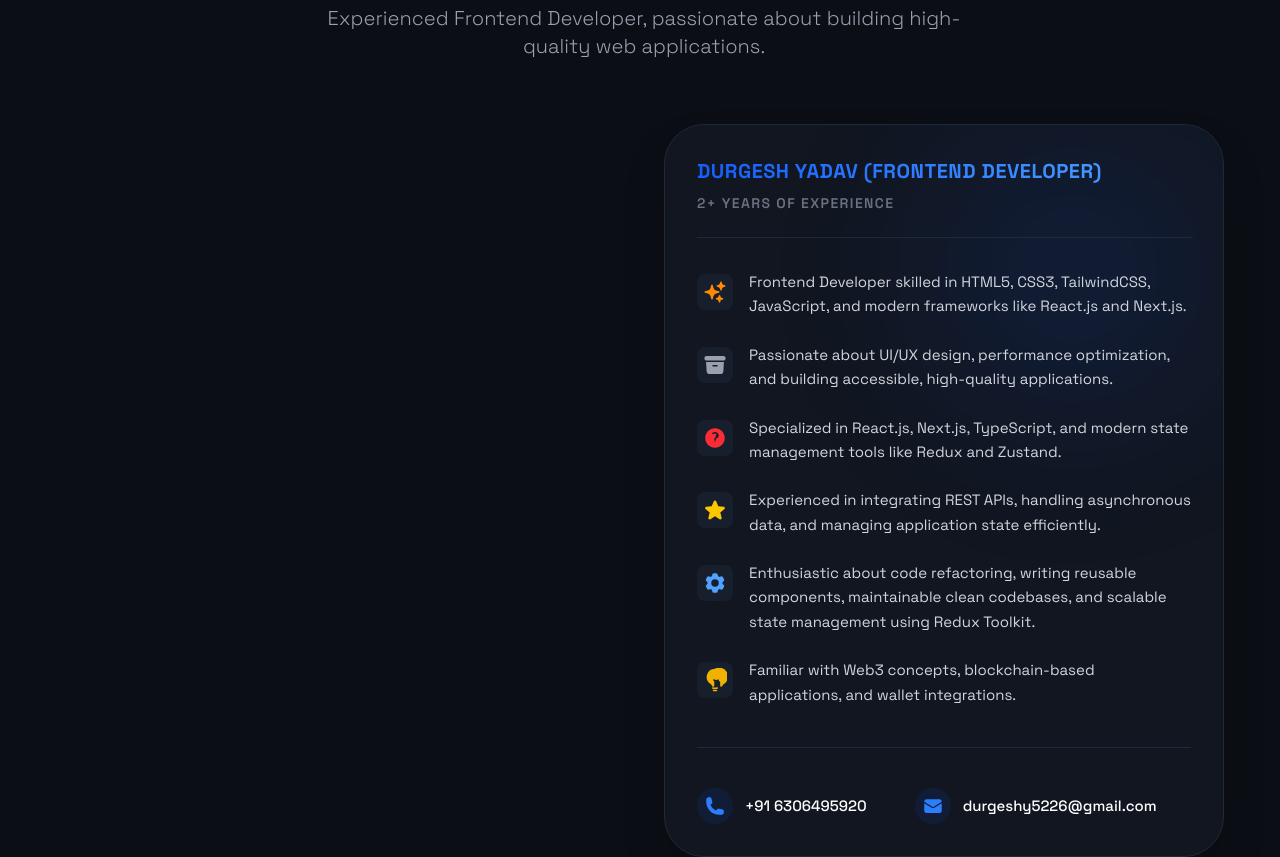
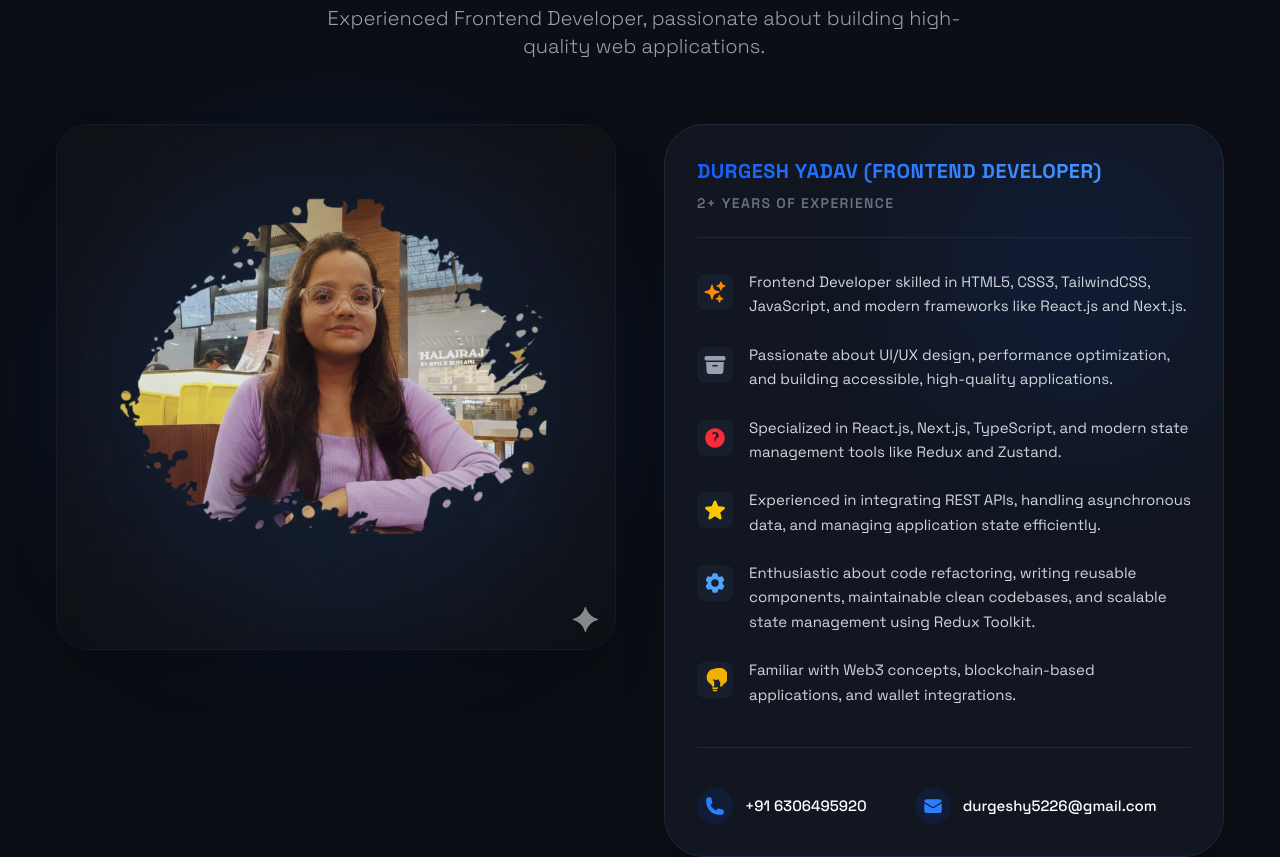
Before and after one commit to DurgeshY21/MyNewPortfolio, a React (Vite) app: page / in a window 1280 px wide. Shown: the part 1060-1917 px from the top of the page. Built offline with nearby package versions, Linux system fonts and the light colour scheme.

Commit message:
code pushed

```diff
--- a/src/sections/About.jsx
+++ b/src/sections/About.jsx
@@ -1,5 +1,6 @@
 import React from 'react';
 import Reveal from '../components/Reveal';
+import myPic from '../assets/Mypic.png';
 
 const About = () => {
     const skills = [
@@ -85,8 +86,27 @@ const About = () => {
             <div className="grid grid-cols-1 md:grid-cols-2 gap-12 w-full">
 
                 {/* Left Column - Empty Space for Future Image */}
-                <div className="flex items-center justify-center min-h-[400px]">
-                    {/* Placeholder or empty space */}
+                <div className="flex items-start justify-center h-full">
+                    <Reveal delay={0.2}>
+                        <div className="relative group">
+
+                            {/* Abstract Background Blur */}
+                            <div className="absolute inset-0 bg-blue-600/20 blur-[60px] rounded-full animate-pulse -z-10"></div>
+
+                            {/* Main Image Container - Rectangular/Rounded as "Usual" */}
+                            <div className="relative overflow-hidden rounded-[2rem] border border-gray-800/50 shadow-2xl bg-[#0B0E14]">
+
+                                {/* Inner Hover Shine */}
+                                <div className="absolute inset-0 bg-gradient-to-tr from-blue-500/10 to-transparent opacity-0 group-hover:opacity-100 transition-opacity duration-500 z-10"></div>
+
+                                <img
+                                    src={myPic}
+                                    alt="Durgesh Yadav"
+                                    className="w-full h-auto object-cover transform group-hover:scale-[1.02] transition-transform duration-700 block"
+                                />
+                            </div>
+                        </div>
+                    </Reveal>
                 </div>
 
                 {/* Right Column - Content Card */}
@@ -149,8 +169,7 @@ const About = () => {
                         </div>
                     </div>
                 </Reveal>
-
-            </div>
+             </div>
 
         </section>
     );
```
Also changed, not shown: src/assets/Mypic.jpeg (deleted), src/assets/myPic.png (added).
